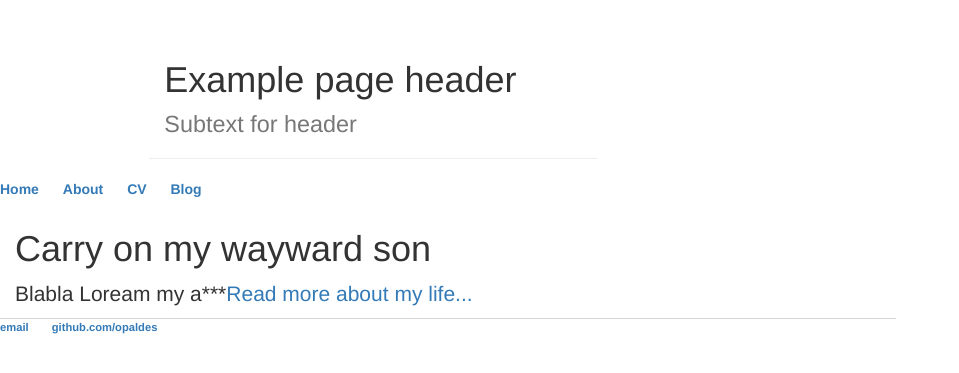
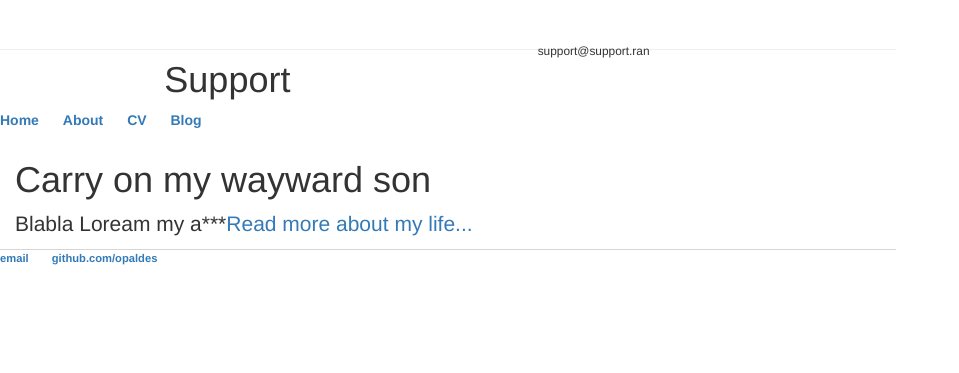
Before and after one commit to jeremy-seipelt/opaldes.github.io, a Jekyll site: the page built from index.html, in a window 1280 px wide. Shown: the top 373 px of the page, without its empty margins (0-959 px from the left). Built offline with Jekyll 4.4.1, drawn with Linux system fonts in a browser that asks for light colours.

Commit message:
Update default.html

```diff
--- a/_layouts/default.html
+++ b/_layouts/default.html
@@ -12,8 +12,13 @@
 	<body>
 		<nav>
 			<div class="container-fluid row">
-				<div class="page-header col-md-offset-2 col-md-6">
-			 	    <h1>Example page header <small>Subtext for header</small></h1>
+				<div class="page-header">
+					<div class=" col-md-offset-2 col-md-5">
+						 <h1>Support</h1>
+					</div>
+			 	   	<div class="col-md-1">
+			 	   		<small>support@support.ran</small>
+			 	   	</div>
 			        </div>
 			</div>
 
```
